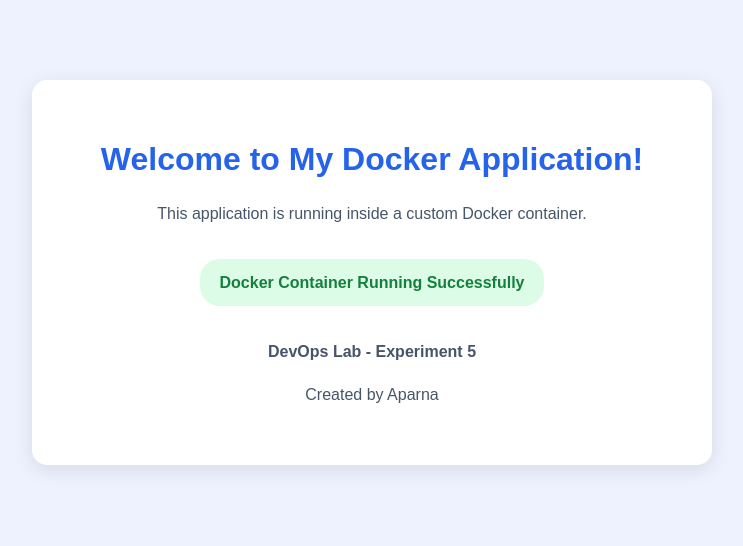
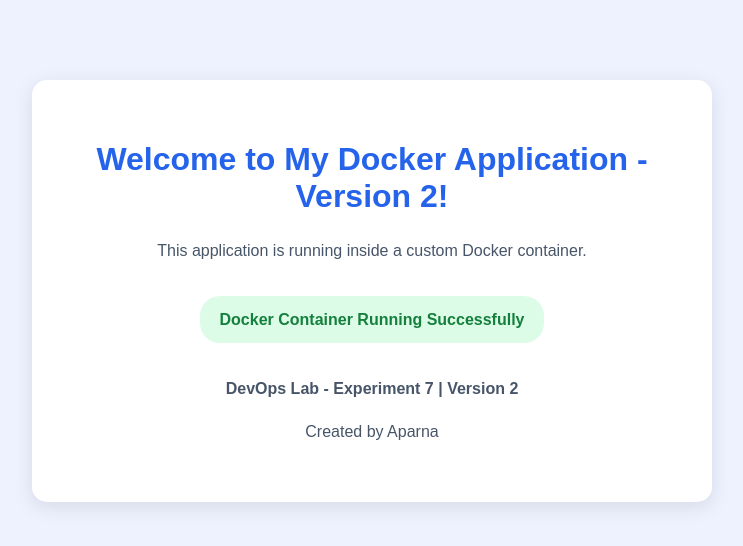
Before and after one commit to Aparnaxa/DevOps-Experiment-7, a plain HTML site: page index.html in a window 1280 px wide. Shown: the whole page, without its empty margins (268-1011 px from the left). Drawn offline with Linux system fonts and the light colour scheme.

Commit message:
Update application to version 2

```diff
--- a/index.html
+++ b/index.html
@@ -46,7 +46,7 @@
 
 <body>
     <div class="container">
-        <h1>Welcome to My Docker Application!</h1>
+        <h1>Welcome to My Docker Application - Version 2!</h1>
 
         <p>
             This application is running inside
@@ -55,7 +55,7 @@
 
         <p class="status">Docker Container Running Successfully</p>
 
-        <p><strong>DevOps Lab - Experiment 5</strong></p>
+        <p><strong>DevOps Lab - Experiment 7 | Version 2</strong></p>
         <p>Created by Aparna</p>
     </div>
 </body>
```
Also changed, not shown: 2 other files.
